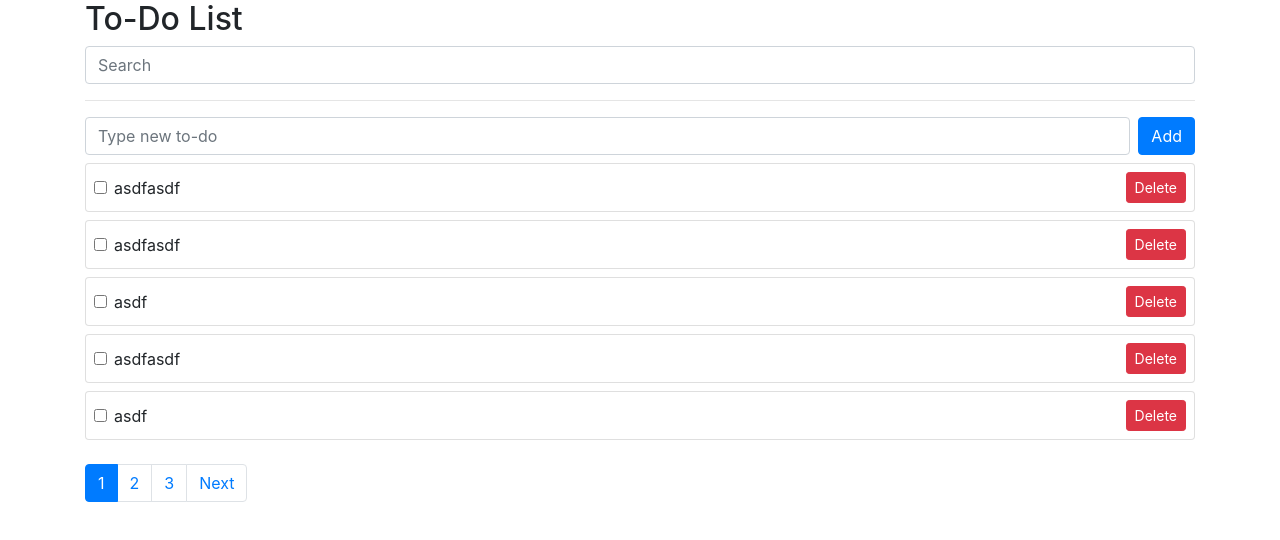
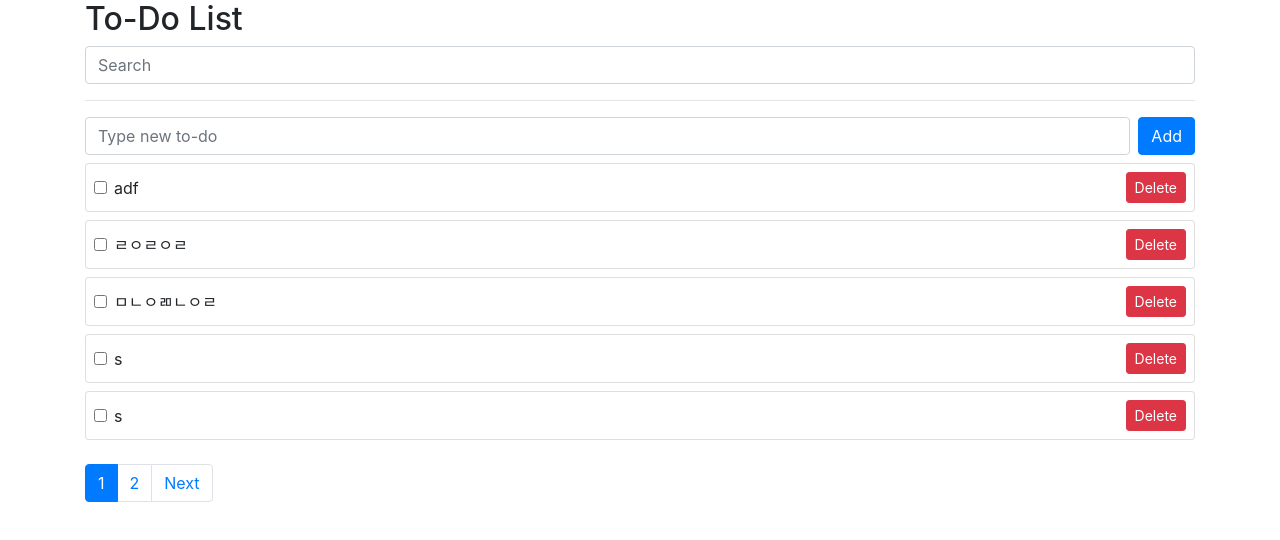
Before and after one commit to jeonga-Son/-nodejs_work, a Vue app: page / in a window 1280 px wide. Shown: the top 540 px of the page. Built offline with nearby package versions, Linux system fonts and the light colour scheme; data requests are answered from the project's data file.

Commit message:
use setTime feature

```diff
--- a/db.json
+++ b/db.json
@@ -3,32 +3,7 @@
     {
       "subject": "asdfasdf",
       "completed": false,
-      "id": 9
-    },
-    {
-      "subject": "asdfasdf",
-      "completed": false,
       "id": 10
-    },
-    {
-      "subject": "asdf",
-      "completed": false,
-      "id": 11
-    },
-    {
-      "subject": "asdfasdf",
-      "completed": false,
-      "id": 12
-    },
-    {
-      "subject": "asdf",
-      "completed": false,
-      "id": 13
-    },
-    {
-      "subject": "asdfasdf",
-      "completed": false,
-      "id": 14
     },
     {
       "subject": "adsf",
@@ -64,6 +39,11 @@
       "subject": "ㄹㅇㄹㅇㄹ",
       "completed": false,
       "id": 21
+    },
+    {
+      "subject": "adf",
+      "completed": false,
+      "id": 22
     }
   ]
 }
--- a/src/App.vue
+++ b/src/App.vue
@@ -6,6 +6,7 @@
       type="text"
       v-model="searchText"
       placeholder="Search"
+      @keyup.enter="searchTodo"
     >
     <hr>
     <TodoSimpleForm @add-todo="addTodo"/>
@@ -29,15 +30,16 @@
         <li
           v-if="currentPage !== 1"
           class="page-item">
-          <a class="page-link"  @click="getTodos(currentPage - 1)">Previous</a>
+          <a class="page-link" @click="getTodos(currentPage - 1)">Previous</a>
         </li>
         <li
           v-for="page in numberOfPages"
           :key="page"
           class="page-item"
           :class="currentPage === page ? 'active' : ''">
-          <a class="page-link" @click="getTodos(page)">
-            {{page}}
+          <a class="page-link"
+             @click="getTodos(page)">
+             {{page}}
           </a>
         </li>
         <li
@@ -68,40 +70,32 @@ export default {
     const numberOfTodos = ref(0);
     const limit = 5;
     const currentPage = ref(1);
+    let timeout = null;
 
     watch(searchText, () => {
-      getTodos(1);
+      clearTimeout(timeout); // 기존의 스케줄이 삭제가 된다.
+      timeout = setTimeout(() => { // searchText가 바뀌면 기존의 요청을 취소시켜줘야한다.
+        getTodos(1);
+      }, 2000);
+
     });
 
-    // watch(currentPage, (currentPage, prev) => {
-    //   console.log(currentPage, prev);
-    // });
-
-    // watchEffect(() => {
-    //   console.log(currentPage.value); //currentPage 값이변경될 때 마다 데이터값이 출력된다.
-    // });
+    const searchTodo = () => {
+      clearTimeout(timeout);
+      getTodos(1);
+    }
 
     const numberOfPages = computed(() => {
       return Math.ceil(numberOfTodos.value/limit);
     });
-
-    // const filteredTodos = computed(() => {
-    //   if(searchText.value){
-    //     console.log(todos.value.length); // 전체 내용 검색이 아닌 한 페이지에 있는 글 다섯개만 가지고 데이터 값을 가져오도록 만든 것 을 확인할 수 있음.
-    //     return todos.value.filter(todo => {
-    //       return todo.subject.includes(searchText.value);
-    //     });
-    //   }
-
-    //   return todos.value
-    // });
 
     const deleteTodo = async (index) => {
       error.value = '';
       const id = todos.value[index].id;
       try{
         await axios.delete('http://localhost:3000/todos/'+id);
-        todos.value.splice(index, 1);
+        //todos.value.splice(index, 1);
+         getTodos(1);
       }catch(err){
         console.log(err);
         error.value = 'Someting went wrong';
@@ -113,10 +107,9 @@ export default {
       error.value = '';
       try{
         const res = await axios.get(
-          `http://localhost:3000/todos?subject_like=${searchText.value}&_page=${page}&_limit=${limit}`);
+          `http://localhost:3000/todos?_sort=id&_order=desc&subject_like=${searchText.value}&_page=${page}&_limit=${limit}`);
 
         numberOfTodos.value = res.headers['x-total-count'];
-        //console.log(res.headers['x-total-count']);
         todos.value = res.data;
       }catch(err){
         console.log(err);
@@ -129,11 +122,12 @@ export default {
     const addTodo = async (todo) => {
       error.value = '';
       try{
-        const res = await axios.post('http://localhost:3000/todos', {
+        await axios.post('http://localhost:3000/todos', {
           subject: todo.subject,
           completed: todo.completed
         });
-        todos.value.push(res.data);
+        //todos.value.push(res.data);
+         getTodos(1);
       }catch(err){
         console.log(err);
         error.value = 'Someting went wrong';
@@ -160,13 +154,13 @@ export default {
       addTodo,
       toggleTodo,
       searchText,
-      // filteredTodos,
       error,
       getTodos,
       numberOfTodos,
       limit,
       currentPage,
       numberOfPages,
+      searchTodo,
     }
   }
 }
--- a/src/components/TodoList.vue
+++ b/src/components/TodoList.vue
@@ -26,7 +26,6 @@
 </template>
 
 <script>
-// import { watchEffect } from 'vue';
 export default {
     props: {
         todos:{
@@ -36,9 +35,6 @@ export default {
     },
     emits: ['toggle-todo', 'delete-todo'],
     setup(props, {emit}){
-        // watchEffect(() => {
-        //     console.log(props.todos.length);
-        // });
 
         const toggleTodo = (index) => {
             emit('toggle-todo', index);
```
